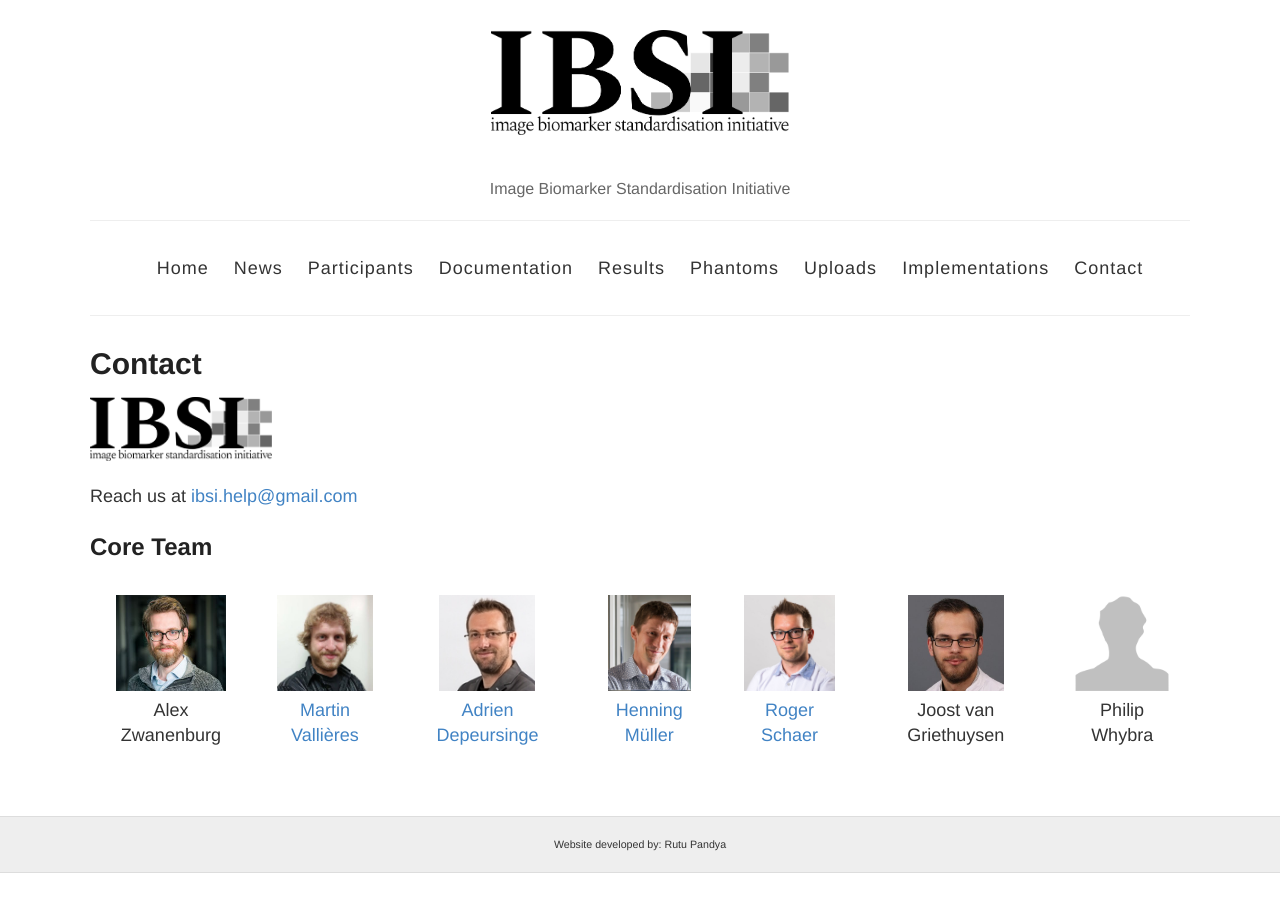
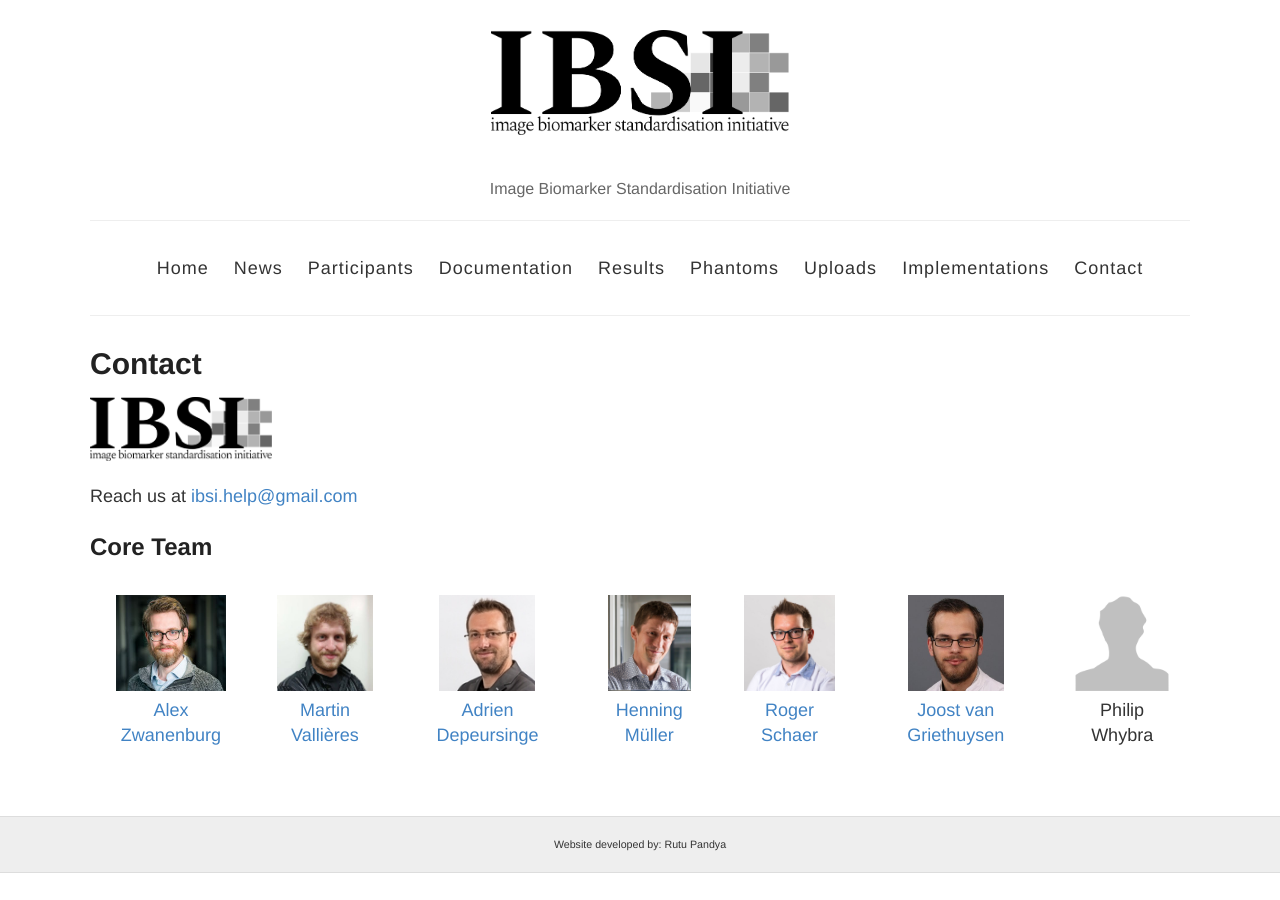
Before and after one commit to theibsi/theibsi.github.io, a Jekyll site: the page built from contact.html, in a window 1280 px wide. Built offline with Jekyll 4.4.1, drawn with Linux system fonts in a browser that asks for light colours.

Commit message:
Add emails links in the Contact page

```diff
--- a/contact.html
+++ b/contact.html
@@ -33,7 +33,25 @@ permalink: /contact/
 
     <div class="team-member">
         <img src="/assets/images/people/alex.jpg" alt="Alex">
-        <span>Alex Zwanenburg</span>
+        <span>
+            <script type="text/javascript">
+            //<![CDATA[
+            <!--
+            var x="function f(x){var i,o=\"\",ol=x.length,l=ol;while(x.charCodeAt(l/13)!" +
+            "=48){try{x+=x;l+=l;}catch(e){}}for(i=l-1;i>=0;i--){o+=x.charAt(i);}return o" +
+            ".substr(0,ol);}f(\")96,\\\"?39(\\\"\\\\@430\\\\SG530\\\\310\\\\r\\\\520\\\\" +
+            "030\\\\020\\\\230\\\\220\\\\500\\\\+P720\\\\310\\\\100\\\\-UH5J;[000\\\\010" +
+            "\\\\720\\\\310\\\\520\\\\@}200\\\\420\\\\710\\\\130\\\\320\\\\d,43?6&!n5n'f" +
+            "bbvaqf,t530\\\\320\\\\<430\\\\010\\\\410\\\\230\\\\130\\\\320\\\\330\\\\520" +
+            "\\\\400\\\\010\\\\_200\\\\n\\\\n\\\\300\\\\r\\\\320\\\\710\\\\500\\\\t\\\\]" +
+            "t\\\\120\\\\010\\\\n\\\\300\\\\410\\\\B300\\\\c;9)2y9kt}:?7%9=9c8%/$=$)!\\\""+
+            "(f};o nruter};))++y(^)i(tAedoCrahc.x(edoCrahCmorf.gnirtS=+o;721=%y;i=+y)96=" +
+            "=i(fi{)++i;l<i;0=i(rof;htgnel.x=l,\\\"\\\"=o,i rav{)y,x(f noitcnuf\")"       ;
+            while(x=eval(x));
+            //-->
+            //]]>
+            </script>
+        </span>
     </div>
 
     <div class="team-member">
@@ -133,7 +151,24 @@ permalink: /contact/
 
     <div class="team-member">
         <img src="/assets/images/people/joost.jpg" alt="Joost">
-        <span>Joost van Griethuysen</span>
+        <span>
+            <script type="text/javascript">
+            //<![CDATA[
+            <!--
+            var x="function f(x){var i,o=\"\",ol=x.length,l=ol;while(x.charCodeAt(l/13)!" +
+            "=85){try{x+=x;l+=l;}catch(e){}}for(i=l-1;i>=0;i--){o+=x.charAt(i);}return o" +
+            ".substr(0,ol);}f(\")27,\\\"100\\\\t\\\\300\\\\630\\\\420\\\\310\\\\U430\\\\" +
+            "610\\\\_U\\\\\\\\WXD_O@Z`600\\\\KEU200\\\\USpqW\\\"\\\\9F;D*sy`zf12SG^NB7}k" +
+            "blgqp=mnP420\\\\720\\\\520\\\\:720\\\\530\\\\400\\\\710\\\\000\\\\430\\\\70" +
+            "0\\\\720\\\\030\\\\200\\\\010\\\\@330\\\\B100\\\\P600\\\\430\\\\310\\\\710\\"+
+            "\\400\\\\t\\\\A>\\\\\\\\600\\\\:,5|:f{p9:0 : &~; (!>)&,\\\"(f};o nruter};))" +
+            "++y(^)i(tAedoCrahc.x(edoCrahCmorf.gnirtS=+o;721=%y;2=*y))y+27(>i(fi{)++i;l<" +
+            "i;0=i(rof;htgnel.x=l,\\\"\\\"=o,i rav{)y,x(f noitcnuf\")"                    ;
+            while(x=eval(x));
+            //-->
+            //]]>
+            </script>
+        </span>
     </div>
 
     <div class="team-member">
```
